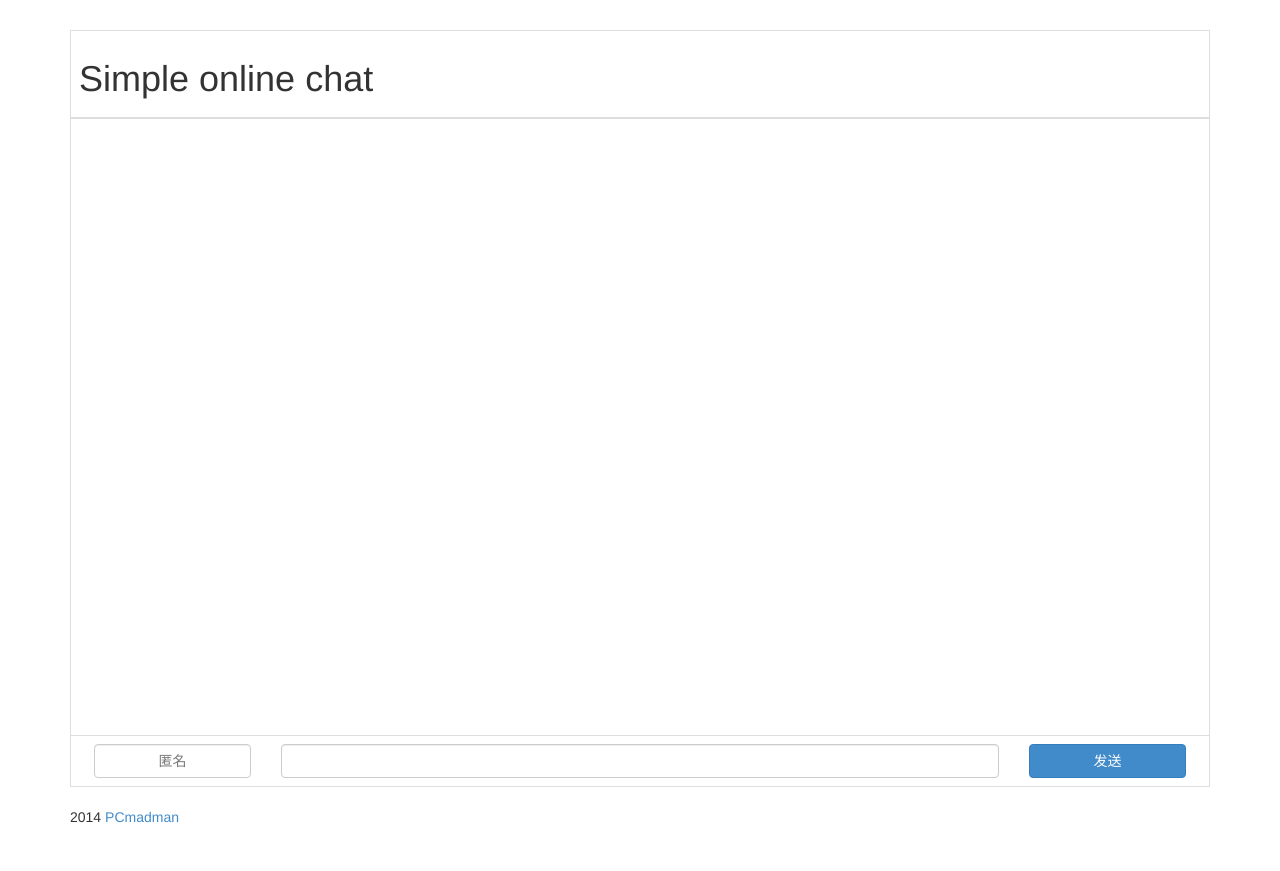
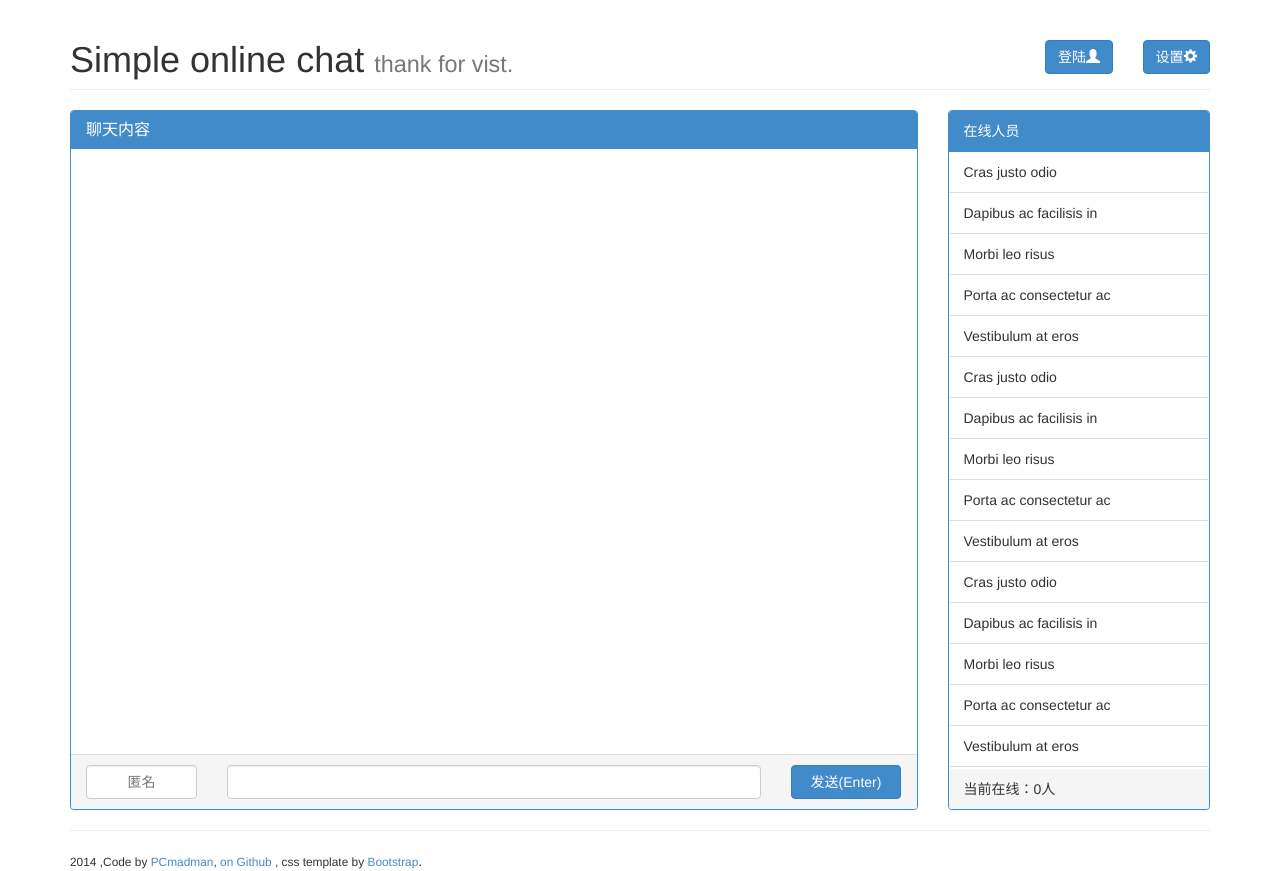
Before and after one commit to pcmadman/simple-online-chat, a PHP site: page / in a window 1280 px wide. Before the commit the page ends 823 px from the top, so only its background shows below. Run offline with PHP 8.4, Linux system fonts and the light colour scheme; data that the repository does not hold is empty.

Commit message:
v1.0.0.1
easy user control

```diff
--- a/ver1/configuration.php
+++ b/ver1/configuration.php
@@ -1,13 +1,33 @@
 <?php
 
-/* 基础配置文件   ver 0.1 */
+/*
+------------------------------------------
+Name：基础配置文件
+------------------------------------------
+Version：0.2
+------------------------------------------
+Last modified time ：2014-07-30 21:53:39
+------------------------------------------
+Last modified by ：pcmadman
+------------------------------------------
+Email ：pcmadman@live.cn
+------------------------------------------
+行为：
+	定义一些列变量
+	调试模式控制
+	时区设置
+------------------------------------------
+*/
 
 define ( 'DB_USER' , 'root' ) ; //用户名
-define ( 'DB_PAWD' , '' ) ; //密码
+define ( 'DB_PAWD' , 'root' ) ; //密码
 define ( 'DB_NAME' , 'chat' ) ; //数据库名
 define ( 'DB_HOST' , 'localhost' ) ; //数据库地址
+
+define ( 'WEB_MASTER' , 'pcmadman@live.cn' ) ; //网站管理员email
 
 $debug = FALSE ; //是否为调试模式
 
 date_default_timezone_set ( "Asia/Chongqing" ) ; //默认时区设置
+
 ?>
--- a/ver1/index.html
+++ /dev/null
@@ -1,47 +0,0 @@
-<html>
-    <head>
-        <title>
-            simple online chat
-        </title>
-        <script src="bootstrap/js/jquery.min.js" type="text/javascript"></script>
-        <script src="bootstrap/js/bootstrap.min.js" type="text/javascript"></script>
-        <link href="bootstrap/css/bootstrap.min.css" rel="stylesheet" type="text/css">
-        <script src="ajax.js" type="text/javascript"></script>
-        <meta charset="UTF-8">
-    </head>
-    <body>
-        <div class="container">
-            <table class="table table-bordered" style="margin-top: 30px">
-                <thead>
-                    <tr>
-                        <th>
-                            <h1>
-                                Simple online chat
-                            </h1>
-                        </th>
-                    </tr>
-                </thead>
-                <tbody>
-                    <tr>
-                        <td>
-                            <div id="show_strings" style=" width: 100%; height: 600px; overflow: auto;"></div>
-                        </td>
-                    </tr>
-                    <tr>
-                        <td class="row">
-                            <div class="col-lg-2">
-                                <input type="text" id="postname" class="form-control" placeholder="匿名" style="text-align: center;">
-                            </div>
-                            <div class="col-lg-8">
-                                <input type="text" class="form-control" id="strings">
-                            </div>
-                            <div class="col-lg-2">
-                                <button class="btn btn-primary col-lg-12" type="button">发送</button>
-                            </div>
-                        </td>
-                    </tr>
-                </tbody>
-            </table>2014 <a href="mailto:pcmadman@live.cn">PCmadman</a>
-        </div>
-    </body>
-</html>
--- /dev/null
+++ b/ver1/index.php
@@ -0,0 +1,146 @@
+<?php include_once 'php_header.php' ; ?>
+<html>
+  <head>
+    <title>simple online chat</title>
+    <script src="bootstrap/js/jquery.min.js" type="text/javascript"></script>
+    <script src="bootstrap/js/bootstrap.min.js" type="text/javascript"></script>
+    <script src="jquery.md5.js" type="text/javascript"></script>
+    <link href="bootstrap/css/bootstrap.min.css" rel="stylesheet" type="text/css">
+    <script src="ajax.js" type="text/javascript"></script>
+    <meta charset="UTF-8">
+  </head>
+  <body>
+    <div class="container">
+      <div class="page-header" id="top">
+        <div class="row" >
+          <div class="col-md-10">
+            <h1 style="display:inline">Simple online chat <small>thank for vist.</small></h1>
+          </div>
+          <div class="col-md-1" id="user_control_btn">
+            <?php
+            if (empty($_SESSION['username']) or $_SESSION['username'] == "" or $_SESSION['username'] == null) {
+              //输出登陆按钮
+              echo '<button style="width:100%" class="btn btn-primary" type="button" data-target="#login" id="login_show_dialog">
+            登陆<span class="glyphicon glyphicon-user"></span>
+            </button>';
+            } else{
+              //输出退出登录按钮
+              echo '<button style="width:100%" class="btn btn-warning" type="button" data-target="#logout" id="logout_show_dialog">
+            退出<span class="glyphicon glyphicon-off"></span>
+            </button>';
+            }?>
+            <div class="modal" id="login_dialog" tabindex="-1" role="dialog" aria-labelledby="myModalLabel" aria-hidden="true">
+              <div class="modal-dialog modal-sm">
+                <div class="modal-content">
+                  <div class="modal-header">
+                    <button type="button" class="close" data-dismiss="modal"><span aria-hidden="true"></span><span class="sr-only">Close</span></button>
+                    <h4 class="modal-title" id="myModalLabel">用户登录</h4>
+                  </div>
+                  <div class="modal-body">
+                    <label for="login_username">用户名</label>
+                    <input id="login_username" class="form-control" type="text">
+                    <label for="login_password">密码</label>
+                    <input id="login_password" class="form-control" type="password">
+                  </div>
+                  <div class="modal-footer">
+                    <button type="button" class="btn btn-default" data-dismiss="modal">取消<span class="glyphicon glyphicon-remove"></span></button>
+                    <button type="button" class="btn btn-success" id="login_post" data-dismiss="modal">登录<span class="glyphicon glyphicon-ok"></span></button>
+                  </div>
+                </div>
+              </div>
+            </div>
+          </div>
+          <div class="col-md-1">
+            <div class="dropdown">
+              <button style="width:100%" class="btn btn-primary dropdown-toggle" type="button" data-toggle="dropdown" id="show_set_menu">
+              设置<span class="glyphicon glyphicon-cog"></span>
+              </button>
+              <ul class="dropdown-menu" role="menu" aria-labelledby="dropdownMenu1">
+                <li role="presentation"><a id="switch_user_list" role="menuitem" tabindex="-1" href="#">
+                  <input id="sidebar_checkbox" type="checkbox" checked="checked" /> 显示在线人员</a>
+                </li>
+                <li role="presentation"><a role="menuitem" tabindex="-1" href="#">Another action</a></li>
+                <li role="presentation"><a role="menuitem" tabindex="-1" href="#">Another action</a></li>
+                <li role="presentation" class="divider"></li>
+                <li role="presentation"><a role="menuitem" tabindex="-1" href="#">Another action</a></li>
+              </ul>
+            </div>
+          </div>
+        </div>
+      </div>
+      <div class="row" id="content" style="height:700px">
+        <div id="content_left" class="col-md-9">
+          <div class="panel panel-primary" style="width:100%; height:100%;">
+            <div class="panel-heading">
+              <h3 class="panel-title">聊天内容</h3>
+            </div>
+            <div class="panel-body" id="strings_show" style=" width: 100%; overflow: auto;height:605px"></div>
+            <div class="panel-footer">
+              <div class="row">
+                <div class="col-lg-2">
+                  <input type="text" id="strings_postname" class="form-control" placeholder="匿名" style="text-align: center;">
+                </div>
+                <div class="col-lg-8">
+                  <input type="text" class="form-control" id="strings_strings">
+                </div>
+                <div class="col-lg-2">
+                  <button id="strings_post" class="btn btn-primary col-lg-12" type="button">发送(Enter)</button>
+                </div>
+              </div>
+            </div>
+          </div>
+        </div>
+        <div class="col-md-3" id="side_bar">
+          <div class="panel panel-primary" style="width:100%; height:100%;">
+            <div class="panel-heading">在线人员</div>
+            <ul class="list-group" style="height:617px;overflow:auto;margin-right:1px;">
+              <li class="list-group-item">Cras justo odio</li>
+              <li class="list-group-item">Dapibus ac facilisis in</li>
+              <li class="list-group-item">Morbi leo risus</li>
+              <li class="list-group-item">Porta ac consectetur ac</li>
+              <li class="list-group-item">Vestibulum at eros</li>
+              <li class="list-group-item">Cras justo odio</li>
+              <li class="list-group-item">Dapibus ac facilisis in</li>
+              <li class="list-group-item">Morbi leo risus</li>
+              <li class="list-group-item">Porta ac consectetur ac</li>
+              <li class="list-group-item">Vestibulum at eros</li>
+              <li class="list-group-item">Cras justo odio</li>
+              <li class="list-group-item">Dapibus ac facilisis in</li>
+              <li class="list-group-item">Morbi leo risus</li>
+              <li class="list-group-item">Porta ac consectetur ac</li>
+              <li class="list-group-item">Vestibulum at eros</li>
+              <li class="list-group-item">Cras justo odio</li>
+              <li class="list-group-item">Dapibus ac facilisis in</li>
+              <li class="list-group-item">Morbi leo risus</li>
+              <li class="list-group-item">Porta ac consectetur ac</li>
+              <li class="list-group-item">Vestibulum at eros</li>
+              <li class="list-group-item">Cras justo odio</li>
+              <li class="list-group-item">Dapibus ac facilisis in</li>
+              <li class="list-group-item">Morbi leo risus</li>
+              <li class="list-group-item">Porta ac consectetur ac</li>
+              <li class="list-group-item">Vestibulum at eros</li>
+              <li class="list-group-item">Cras justo odio</li>
+              <li class="list-group-item">Dapibus ac facilisis in</li>
+              <li class="list-group-item">Morbi leo risus</li>
+              <li class="list-group-item">Porta ac consectetur ac</li>
+              <li class="list-group-item">Vestibulum at eros</li>
+              <li class="list-group-item">Cras justo odio</li>
+              <li class="list-group-item">Dapibus ac facilisis in</li>
+              <li class="list-group-item">Morbi leo risus</li>
+              <li class="list-group-item">Porta ac consectetur ac</li>
+              <li class="list-group-item">Vestibulum at eros</li>
+              <li class="list-group-item">Cras justo odio</li>
+              <li class="list-group-item">Dapibus ac facilisis in</li>
+              <li class="list-group-item">Morbi leo risus</li>
+              <li class="list-group-item">Porta ac consectetur ac</li>
+              <li class="list-group-item">Vestibulum at eros</li>
+            </ul>
+            <div class="panel-footer" id="side_bar_num">当前在线：0人</div>
+          </div>
+        </div>
+      </div>
+      <hr>
+      <footer id="bottom"><small>2014 ,Code by <a href="mailto:pcmadman@live.cn">PCmadman</a>,<a href="https://github.com/pcmadman/simple-online-chat/"> on Github </a> , css template by <a href="http://v3.bootcss.com/">Bootstrap</a></small>.</footer>
+    </div>
+  </body>
+</html>
--- a/ver1/php_header.php
+++ b/ver1/php_header.php
@@ -1,5 +1,23 @@
 <?php
-
+/*
+------------------------------------------
+Name：加载项和编码控制
+------------------------------------------
+Version：0.2
+------------------------------------------
+Last modified time ：2014-07-30 21:53:39
+------------------------------------------
+Last modified by ：pcmadman
+------------------------------------------
+Email ：pcmadman@live.cn
+------------------------------------------
+行为：
+	引用ezsql
+	引用配置文件
+	创建数据库操作变量
+	定义编码
+------------------------------------------
+*/
 //引用ezsql
 include_once "ez_sql_core.php" ;
 include_once "ez_sql_mysql.php" ;
@@ -9,4 +27,6 @@ include_once "configuration.php" ;
 $db = new ezSQL_mysql ( DB_USER , DB_PAWD , DB_NAME , DB_HOST ) ;
 //定义编码
 header ( 'Content-Type:text/html;charset=utf-8 ' ) ;
+//启动session
+session_start();
 ?>
--- a/ver1/result_control_new.php
+++ b/ver1/result_control_new.php
@@ -1,11 +1,30 @@
 <?php
+/*
+------------------------------------------
+Name：返回信息控制
+------------------------------------------
+Version：0.1
+------------------------------------------
+Last modified time ：2014-07-30 21:53:39
+------------------------------------------
+Last modified by ：pcmadman
+------------------------------------------
+Email ：pcmadman@live.cn
+------------------------------------------
+行为：
+    简单的注入防范
+    返回最后N条消息
+    插入一条消息到数据库
+------------------------------------------
+*/
 
 /* 引用头文件 */
+include_once 'php_header.php' ;
+
 if ( empty ( $_POST ) ) {
-    die ( "Mail to :<a href=\"mailto:pcmadman@live.cn\">PCmadman</a>" ) ;
+    die ( "Mail to :<a href='mailto:".WEB_MASTER."'>PCmadman</a>" ) ;
 }
 
-include_once 'php_header.php' ;
 
 /* 声明变量 */
 $least_id ; //客户端屏幕上显示的最后ID
```
Also changed, not shown: ver1/ajax.js (+131 -42 lines), ver1/setup.php (+16 -3 lines), ver1/user_control.php (added, +97 -0 lines), ver2/config.php (added, +7 -0 lines), ver2/index.php (added, +17 -0 lines), ver1/jquery.md5.js (added), 3 other files.
